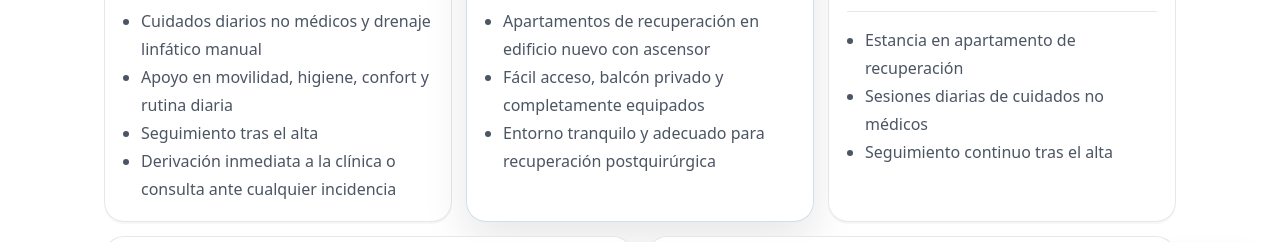
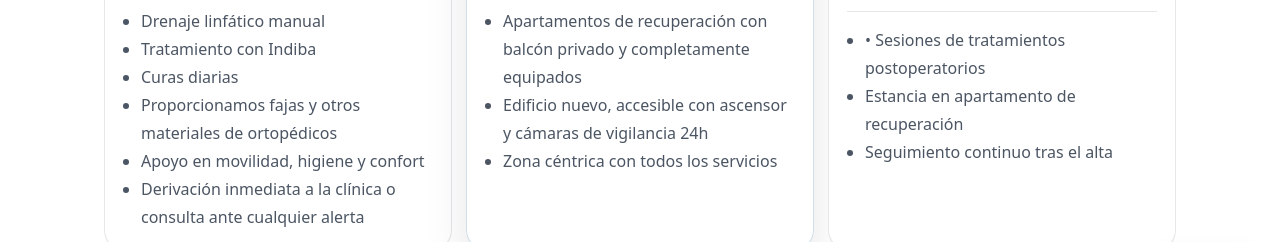
Before and after one commit to yaronstr/BRC, a plain HTML site: page pricing-es.html in a window 1280 px wide. Shown: the part 491-733 px from the top of the page. Drawn offline with Linux system fonts and the light colour scheme.

Commit message:
Update pricing-es.html

```diff
--- a/pricing-es.html
+++ b/pricing-es.html
@@ -5,32 +5,37 @@
     <div class="h3">€100–€200 por día</div>
     <div class="hr"></div>
     <ul class="list">
-      <li>Cuidados diarios no médicos y drenaje linfático manual</li>
-      <li>Apoyo en movilidad, higiene, confort y rutina diaria</li>
-      <li>Seguimiento tras el alta</li>
-      <li>Derivación inmediata a la clínica o consulta ante cualquier incidencia</li>
+      <li>Drenaje linfático manual</li>
+      <li>Tratamiento con Indiba</li>
+      <li>Curas diarias</li>
+      <li>Proporcionamos fajas y otros materiales de ortopédicos</li>
+      <li>Apoyo en movilidad, higiene y confort</li>
+      <li>Derivación inmediata a la clínica o consulta ante cualquier alerta</li>
+
     </ul>
   </div>
+
 
   <div class="card glow">
     <div class="h3">Alojamiento de Recuperación (sin cuidados)</div>
     <div class="h3">€150–€250 por día</div>
     <div class="hr"></div>
     <ul class="list">
-      <li>Apartamentos de recuperación en edificio nuevo con ascensor</li>
-      <li>Fácil acceso, balcón privado y completamente equipados</li>
-      <li>Entorno tranquilo y adecuado para recuperación postquirúrgica</li>
+      <li>Apartamentos de recuperación con balcón privado y completamente equipados</li>
+      <li>Edificio nuevo, accesible con ascensor y cámaras de vigilancia 24h</li>
+      <li>Zona céntrica con todos los servicios</li>
     </ul>
   </div>
+
 
   <div class="card">
     <div class="h3">Programa Integral (cuidados + alojamiento)</div>
     <div class="price">€250–€400 por día</div>
     <div class="hr"></div>
     <ul class="list">
-      <li>Estancia en apartamento de recuperación</li>
-      <li>Sesiones diarias de cuidados no médicos</li>
-      <li>Seguimiento continuo tras el alta</li>
+    <li>•	Sesiones de tratamientos postoperatorios</li>
+    <li>Estancia en apartamento de recuperación</li>
+    <li>Seguimiento continuo tras el alta</li>
     </ul>
   </div>
 
```
